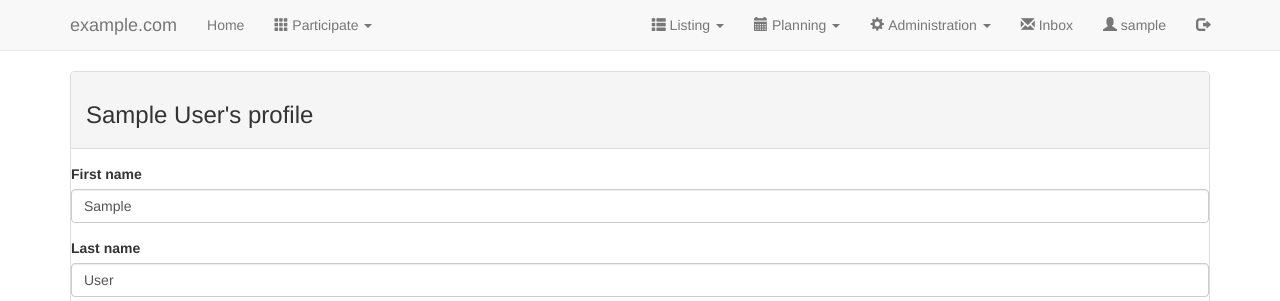
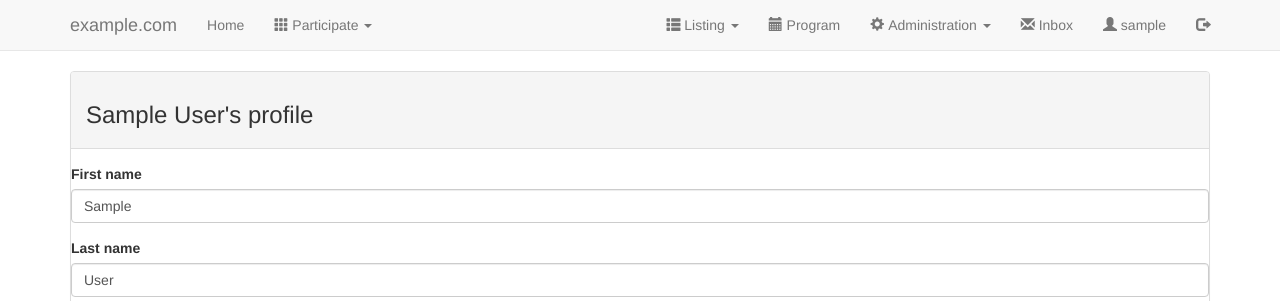
Before and after one commit to PonyConf/PonyConf, a Django app: a page that uses ponyconf/templates/base.html in a window 1280 px wide. Shown: the top 301 px of the page. Run offline with Django 3.2, Linux system fonts and the light colour scheme; a user stored in the database is signed in; data comes from the database, SQL or seed files in the repository; tables that the repository leaves empty hold one stand-in row (values such as "Sample post"); some libraries are stand-ins or nearby versions.

Commit message:
small base template change

```diff
--- a/ponyconf/templates/base.html
+++ b/ponyconf/templates/base.html
@@ -61,19 +61,12 @@
                 <li role="presentation">
                   <a role="menuitem" tabindex="-1" href="{% url 'list-tracks' %}"><span class="glyphicon glyphicon-screenshot"></span>&nbsp;{% trans "Tracks" %}</a></li>
                 </li>
-              </ul>
-            </li>
-            <li class="dropdown{% block planningtab %}{% endblock %}">
-              <a href="#" class="dropdown-toggle" data-toggle="dropdown"><span class="glyphicon glyphicon-calendar"></span>&nbsp;{% trans "Planning" %}&nbsp;<span class="caret"></span></a>
-              <ul class="dropdown-menu" role="menu">
                 <li role="presentation">
                   <a role="menuitem" tabindex="-1" href="{% url 'list-rooms' %}"><span class="glyphicon glyphicon-tent"></span>&nbsp;{% trans "Rooms" %}</a>
                 </li>
-                <li role="presentation">
-                  <a role="menuitem" tabindex="-1" href="{% url 'pending-program' %}"><span class="glyphicon glyphicon-list-alt"></span>&nbsp;{% trans "Program" %}</a>
-                </li>
               </ul>
             </li>
+            <li{% block planningtab %}{% endblock %}><a href="{% url 'pending-program' %}"><span class="glyphicon glyphicon-calendar"></span>&nbsp;{% trans "Program" %}</a></li>
             <li class="dropdown{% block admintab %}{% endblock %}">
               <a href="#" class="dropdown-toggle" data-toggle="dropdown"><span class="glyphicon glyphicon-cog"></span>&nbsp;{% trans "Administration" %}&nbsp;<span class="caret"></span></a>
               <ul class="dropdown-menu" role="menu">
```
